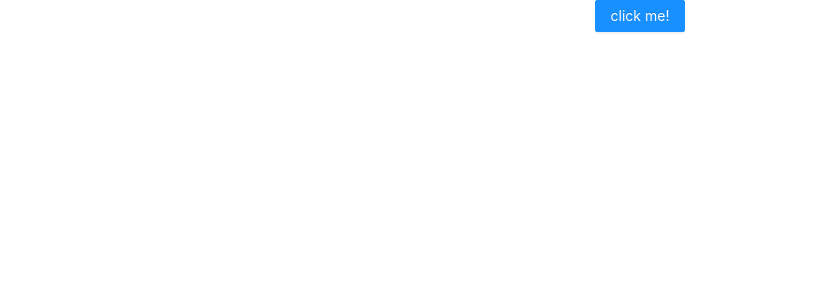
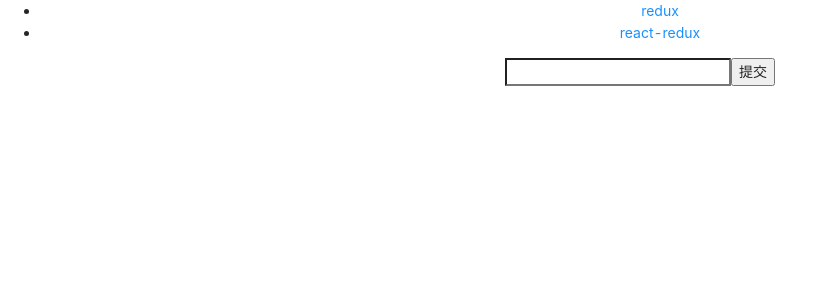
Before and after one commit to xiaogeneral/react-demo001, a React (Create React App) app: page /redux in a window 1280 px wide. Shown: the top 300 px of the page, without its empty margins (0-814 px from the left). Built offline with nearby package versions, Linux system fonts and the light colour scheme.

Commit message:
react-redux-demo

```diff
--- a/src/App.js
+++ b/src/App.js
@@ -1,15 +1,39 @@
 import React from 'react';
 import './App.css';
-import store from "./store";
-import { Button } from 'antd'
+import { BrowserRouter, Route, Switch, Link } from 'react-router-dom';
+import { Provider } from 'react-redux'
+import TodoList from './pages/TodoList';
+import ConnectTodoList from './pages/TodoList/connect'
+import store from './store'
+
 function App() {
-  console.log('APP====')
-  const handleClick = () => {
-    store.dispatch({type: 'demo'});
-  }
   return (
     <div className="App">
-      <Button type="primary" onClick={handleClick}>click me!</Button>
+      <Provider store={store}>
+        <BrowserRouter>
+          <div>
+            <nav>
+              <ul>
+                <li>
+                  <Link to="/redux">redux</Link>
+                </li>
+                <li>
+                  <Link to="/react-redux">react-redux</Link>
+                </li>
+              </ul>
+            </nav>
+
+            <Switch>
+              <Route path="/redux">
+                <TodoList />
+              </Route>
+              <Route path="/react-redux">
+                <ConnectTodoList />
+              </Route>
+            </Switch>
+          </div>
+        </BrowserRouter>
+      </Provider>
     </div>
   );
 }
--- /dev/null
+++ b/src/pages/TodoList/connect.jsx
@@ -0,0 +1,40 @@
+import React, { Fragment, useState } from "react";
+import { connect } from 'react-redux'
+
+
+const ConnectTodoList = (props) => {
+  console.log(props, 'props')
+  const { todolistData, handleInput, handleAdd } = props;
+  return (
+    <Fragment>
+      <input type="text" value={todolistData.inputValue} onChange={handleInput}/>
+      <button onClick={handleAdd}>提交</button>
+      <ul>
+        {
+          todolistData.list.map((item) => <li>{item}</li>)
+        }
+      </ul>
+    </Fragment>
+  )
+}
+const mapStateToProps = (state) => {
+  return {
+    todolistData: {...state}
+  }
+}
+const mapDispatchToProps = (dispatch) => {
+  return {
+    handleInput(e) {
+      dispatch({
+        type: 'CHANGE_VALUE',
+        payload: e.target.value
+      })
+    },
+    handleAdd() {
+      dispatch({
+        type: 'ADD_ITEM',
+      })
+    }
+  }
+}
+export default connect(mapStateToProps, mapDispatchToProps)(ConnectTodoList);
--- a/src/pages/TodoList/index.jsx
+++ b/src/pages/TodoList/index.jsx
@@ -1,39 +1,36 @@
-import React, { Fragment, useState } from "react";
-import { connect } from 'react-redux'
-import { ADD_LIST, CHANGE_VALUE } from "../../store-old/types";
+import React, {Fragment, useEffect, useState} from "react";
+import store from "../../store";
 
 const TodoList = (props) => {
-  const [inputValue, setInputValue] = useState('');
-  const { list, dispatch } = props;
+  const { getState, dispatch, subscribe } = store;
+  const [todolistData, setTodolistData] = useState(getState());
   const handleInput = (e) => {
-    setInputValue(e.target.value);
     dispatch({
-      type: CHANGE_VALUE,
+      type: 'CHANGE_VALUE',
       payload: e.target.value
     })
   }
   const handleAdd = () => {
-    list.push(inputValue);
-    props.dispatch({
-      type: ADD_LIST,
-      payload: [...list]
+    dispatch({
+      type: 'ADD_ITEM'
     })
   }
+  // 挂载时添加订阅及卸载时取消订阅
+  useEffect(() => {
+    return subscribe(() => {
+      setTodolistData({...getState()});
+    })
+  }, [])
   return (
     <Fragment>
-      <input type="text" value={inputValue} onChange={handleInput}/>
+      <input type="text" value={todolistData.inputValue} onChange={handleInput}/>
       <button onClick={handleAdd}>提交</button>
       <ul>
         {
-          list.map((item) => <li>{item}</li>)
+          todolistData.list.map((item) => <li>{item}</li>)
         }
       </ul>
     </Fragment>
   )
 }
-const mapStateToProps = (state) => {
-  return {
-    list: state.list
-  }
-}
-export default connect(mapStateToProps)(TodoList);
+export default TodoList;
--- /dev/null
+++ b/src/store/action/types.js
@@ -0,0 +1,2 @@
+export const CHANGE_VALUE = 'CHANGE_VALUE';
+export const ADD_ITEM = 'ADD_ITEM';
--- a/src/store/index.js
+++ b/src/store/index.js
@@ -9,4 +9,4 @@
 import reducer from './reducer';
 const middlewares = [middleware1, middleware2, middleware3];
 
-export default createStore(reducer, {}, applyMiddleware(...middlewares));
+export default createStore(reducer, undefined, applyMiddleware(...middlewares));
--- a/src/store/reducer.js
+++ b/src/store/reducer.js
@@ -3,16 +3,20 @@
   list: []
 }
 export default (state = initialState, action) => {
+  console.log('call?')
+  console.log(state,'state===')
   switch (action.type) {
     case 'CHANGE_VALUE':
       return {
         ...state,
         inputValue: action.payload
       };
-    case 'ADD':
+    case 'ADD_ITEM':
+      const { inputValue, list } = state;
       return {
         ...state,
-        list: action.payload
+        inputValue: '',
+        list: list.concat(inputValue)
       }
     default:
       return state
```
Also changed, not shown: src/pages/TodoList/index.module.less (added, +11 -0 lines).
